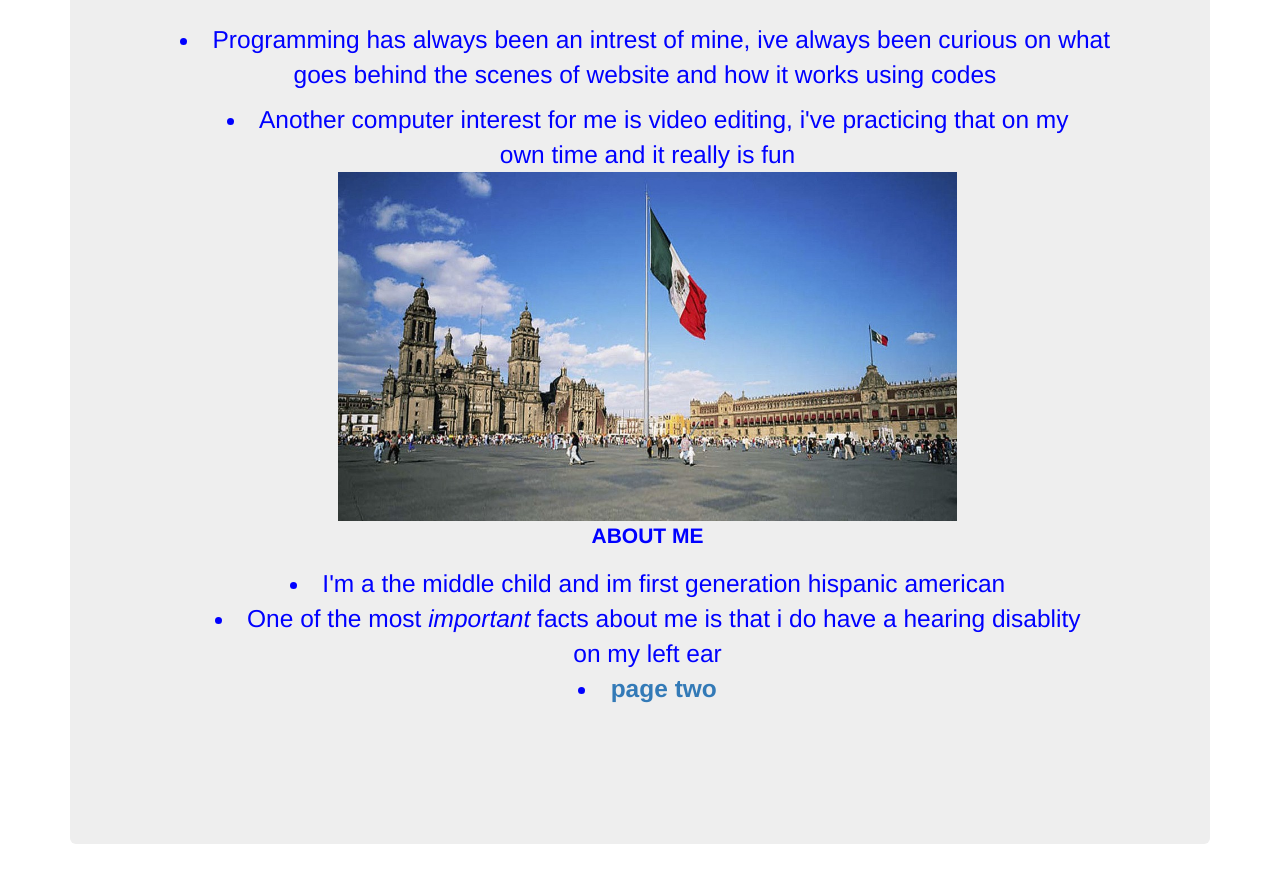
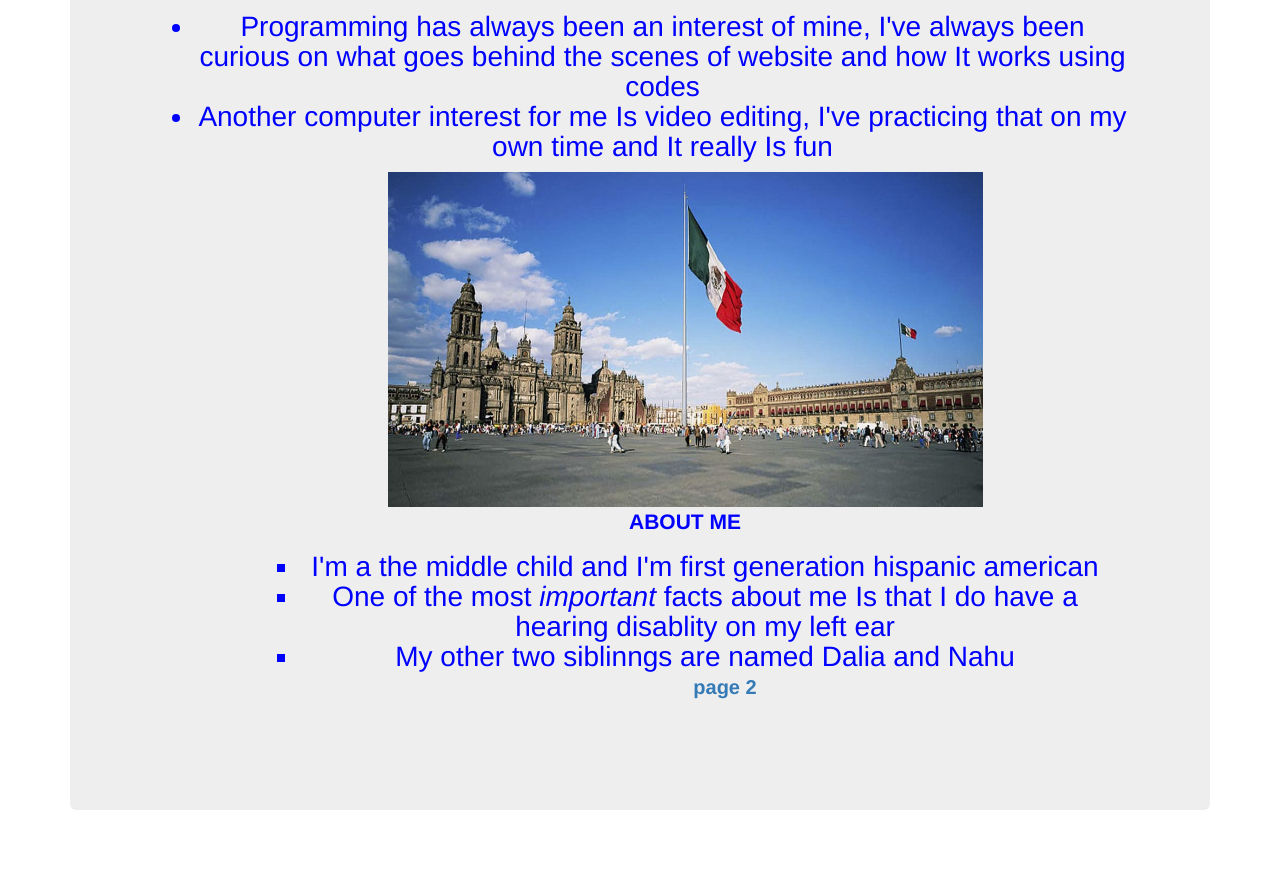
Before and after one commit to ivanramos148/weekly-review-friday, a plain HTML site: page index.html in a window 1280 px wide. Shown: the part 676-1550 px from the top of the page. After the commit the page ends 1516 px from the top, so only its background shows below. Drawn offline with Linux system fonts and the light colour scheme.

```diff
--- a/css/styles.css
+++ b/css/styles.css
@@ -1,5 +1,6 @@
 h1 {
   text-align: center;
+  color: black;
 }
 h2 {
   text-align: center;
@@ -17,9 +18,11 @@
 }
 li {
   text-align: center;
-  font-size: 140%
+  text: 140%
 }
 ul {
+  font-size: 20px;
+  line-height: 30px;
   text-align: center;
 }
 body {
--- a/index.html
+++ b/index.html
@@ -6,22 +6,25 @@
 <body>
   <div class="container">
     <div class="jumbotron">
-  <h1>Web page about Ivan Ramos</h1>
+  <h1> Web page about Ivan Ramos</h1>
   <h2>by ivan ramos</h2>
   <blockquote>
     <img src="pc.jpeg"="pcwork">
       <p><strong>CURRENT INTERESTS</strong></p>
-      <blockquote>
-      <li>Programming has always been an intrest of mine, ive always been curious on what goes behind the scenes of website and how it works using codes
-        <blockquote>
-        <li>Another computer interest for me is video editing, i've practicing that on my own time and it really is fun
+      <ul>
+        <li>Programming has always been an interest of mine, I've always been curious on what goes behind the scenes of website and how It works using codes
+          <li>Another computer interest for me Is video editing, I've practicing that on my own time and It really Is fun
+            <blockquote>
+      <ul>
     <img src="mexico.jpg"="flaglogo">
       <p> <strong> ABOUT ME </strong> <p>
-      <li>I'm a the middle child and im first generation hispanic american</li>
-        <li>One of the most <em> important </em> facts about me is that i do have a hearing disablity on my left ear</li>
-          <li>
+        <ul>
+      <li>I'm a the middle child and I'm first generation hispanic american</li>
+        <li>One of the most <em> important </em> facts about me Is that I do have a hearing disablity on my left ear</li>
+          <li>My other two siblinngs are named Dalia and Nahu</li>
+            <ul>
 
-           <strong> <a href="page-two.html">page two</a> </strong>
+           <strong> <a href="page-two.html">page 2</a> </strong>
 
 
 <body>
```
Also changed, not shown: page-two.html (+15 -0 lines).
